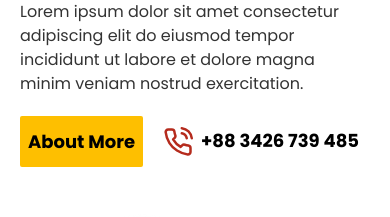
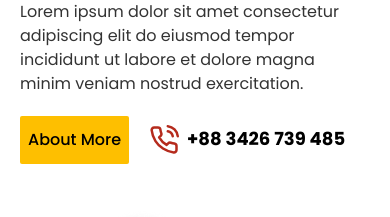
Before and after one commit to SetuLalChowhan/Restaurant, a React (Vite) app: page / in a window 390 px wide. Shown: the part 1504-1721 px from the top of the page. Built offline with nearby package versions, Linux system fonts and the light colour scheme.

Commit message:
button fixed

```diff
--- a/src/components/About.jsx
+++ b/src/components/About.jsx
@@ -58,7 +58,7 @@ const Details = () => {
             </p>
             <div className="flex justify-start items-center gap-5">
               <Link
-                className=" md:px-4 px-2 py-3 bg-[#FEBF00] font-[700] text-[18px] rounded-sm"
+                className=" md:px-4 px-2 py-3 bg-[#FEBF00] font-[500] md:font-[700] md:text-[18px] rounded-sm"
                 to="#"
               >
                 About More
```
